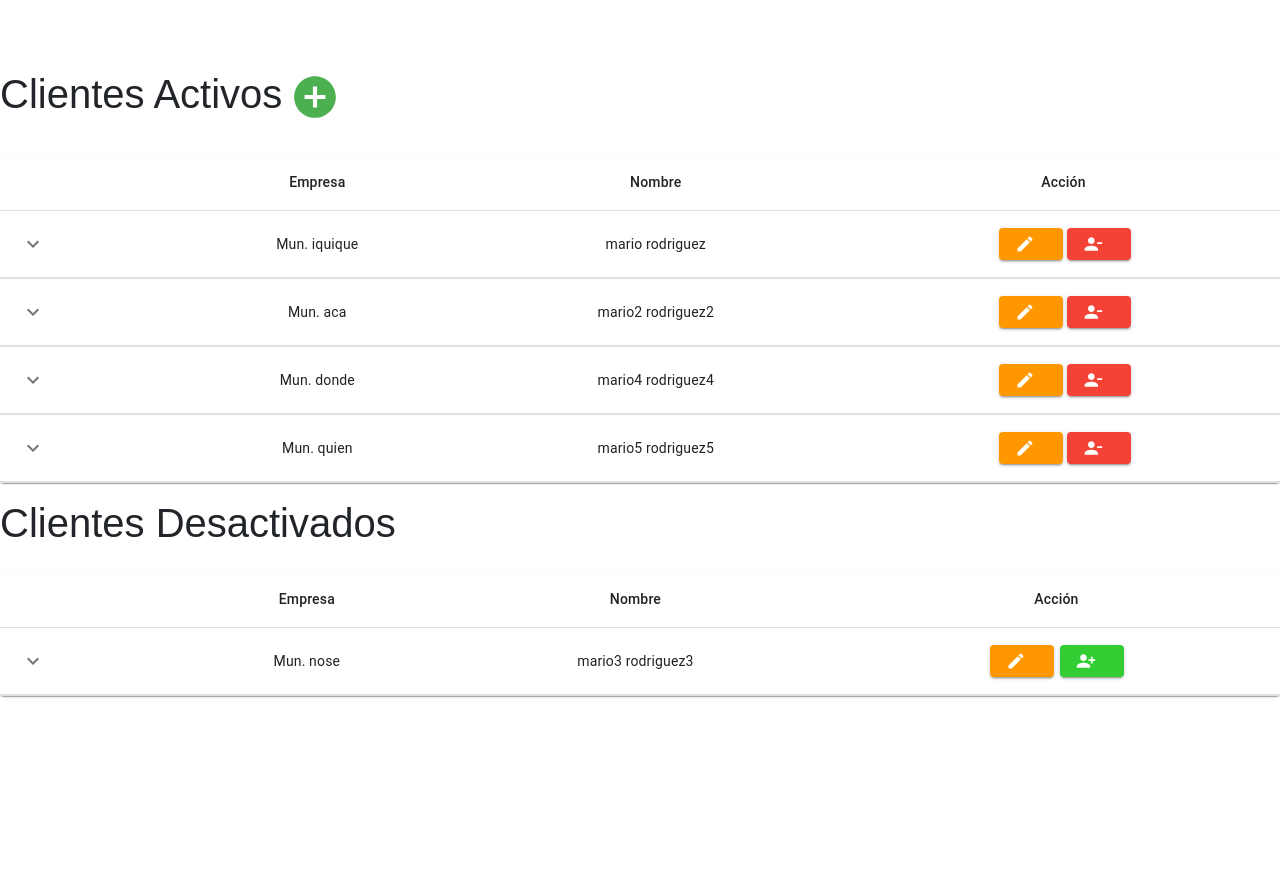
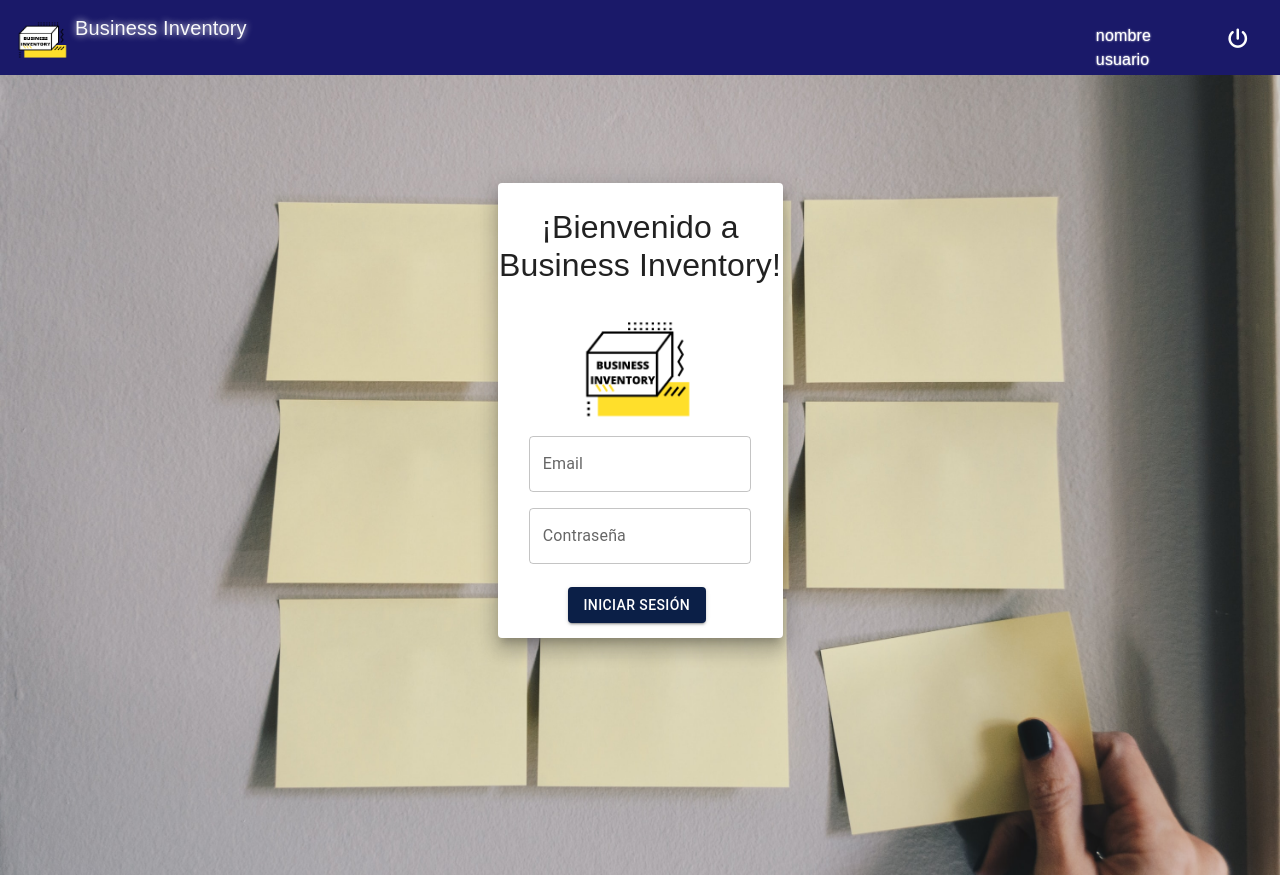
Before and after one commit to Sussanara/ADT, a React (Create React App) app: page / in a window 1280 px wide. Before the commit the page ends 800 px from the top, so only its background shows below. Built offline with nearby package versions, Linux system fonts and the light colour scheme; no server answers.

Commit message:
preparin for merge

```diff
--- a/src/App.js
+++ b/src/App.js
@@ -1,24 +1,18 @@
-
 import React from "react";
 import Login from "./shared_component/Login";
 import Register from "./admin/Register";
-import Crud from './admin/home';
-
-
+import Crud from "./admin/home";
 
 import Navbar from "./shared_component/navbar";
 import HomeUser from "./user/home_user";
 
-
 function App() {
   return (
     <>
-
-    <Crud />
-
-  </>
-  )
-
+      <Navbar />
+      <Login />
+    </>
+  );
 }
 
 export default App;
--- a/src/index.js
+++ b/src/index.js
@@ -8,7 +8,7 @@ import App from './App';
 const root = ReactDOM.createRoot(document.getElementById('root'));
 root.render(
   <React.StrictMode>
-    <Crud />
+    <App />
   </React.StrictMode>
 );
 
```
Also changed, not shown: 1 other file (tests, documents, lock files or other folders).
